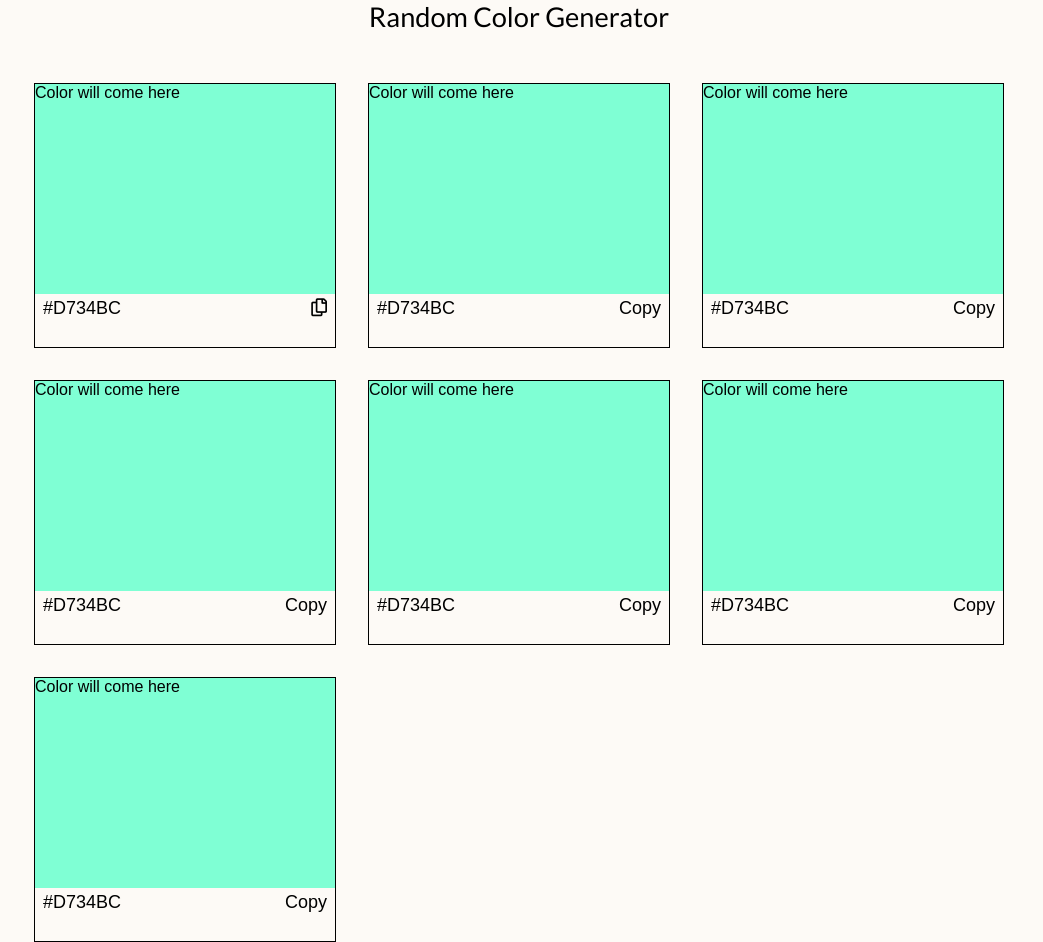
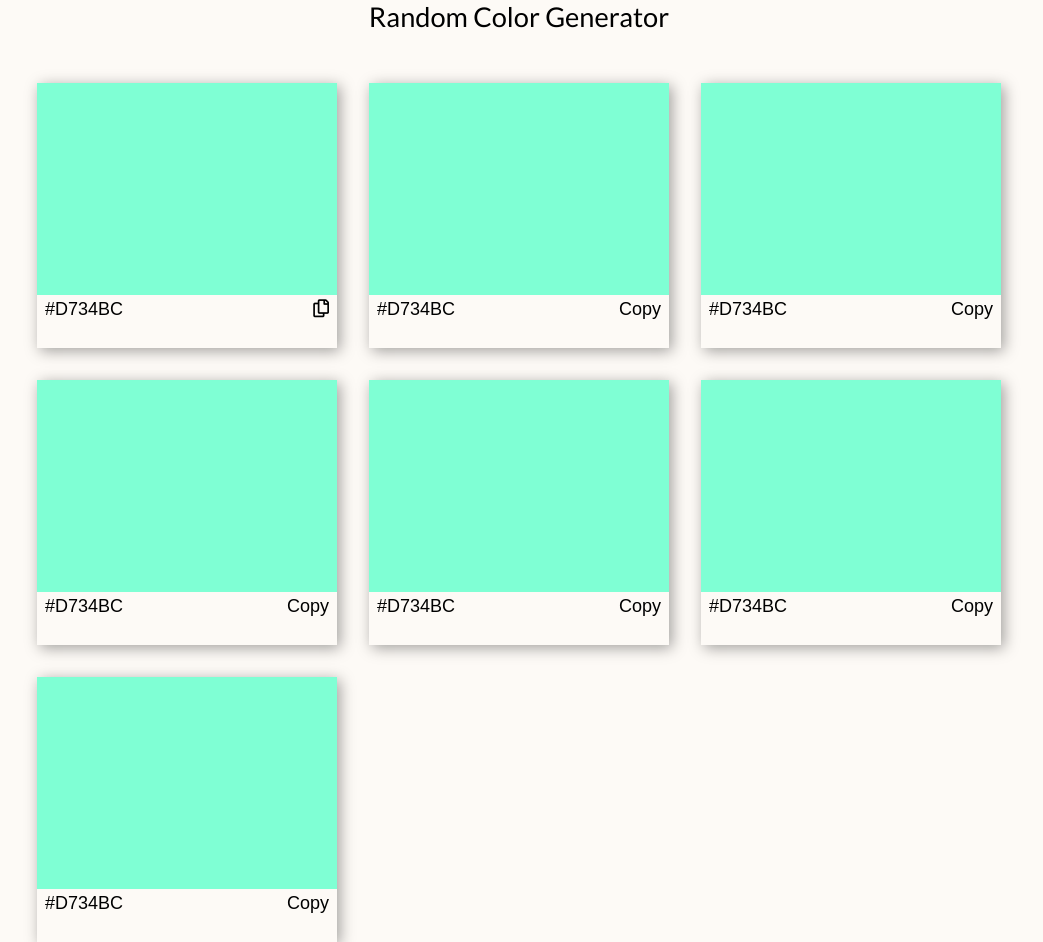
Before and after one commit to PushpakB3096/color-generator, a plain HTML site: page index.html in a window 1280 px wide. Shown: the whole page, without its empty margins (121-1164 px from the left). Drawn offline with Linux system fonts and the light colour scheme; a web font is replaced by a local one.

Commit message:
Add box shadow

```diff
--- a/index.html
+++ b/index.html
@@ -21,49 +21,49 @@
 
       <div class="cards">
         <div class="card">
-          <div class="card_color">Color will come here</div>
+          <div class="card_color"></div>
           <div class="card_content">
             <span class="color_code">#d734bc</span>
             <span class="color_copy"><i class="far fa-copy"></i></span>
           </div>
         </div>
         <div class="card">
-          <div class="card_color">Color will come here</div>
+          <div class="card_color"></div>
           <div class="card_content">
             <span class="color_code">#d734bc</span>
             <span class="color_copy">Copy</span>
           </div>
         </div>
         <div class="card">
-          <div class="card_color">Color will come here</div>
+          <div class="card_color"></div>
           <div class="card_content">
             <span class="color_code">#d734bc</span>
             <span class="color_copy">Copy</span>
           </div>
         </div>
         <div class="card">
-          <div class="card_color">Color will come here</div>
+          <div class="card_color"></div>
           <div class="card_content">
             <span class="color_code">#d734bc</span>
             <span class="color_copy">Copy</span>
           </div>
         </div>
         <div class="card">
-          <div class="card_color">Color will come here</div>
+          <div class="card_color"></div>
           <div class="card_content">
             <span class="color_code">#d734bc</span>
             <span class="color_copy">Copy</span>
           </div>
         </div>
         <div class="card">
-          <div class="card_color">Color will come here</div>
+          <div class="card_color"></div>
           <div class="card_content">
             <span class="color_code">#d734bc</span>
             <span class="color_copy">Copy</span>
           </div>
         </div>
         <div class="card">
-          <div class="card_color">Color will come here</div>
+          <div class="card_color"></div>
           <div class="card_content">
             <span class="color_code">#d734bc</span>
             <span class="color_copy">Copy</span>
--- a/style.css
+++ b/style.css
@@ -22,7 +22,6 @@ header {
 
 .cards {
   font-family: "Kite One", sans-serif;
-  /* border: 1px solid green; */
   margin-top: 50px;
   display: grid;
   grid-template-columns: repeat(3, 1fr);
@@ -31,12 +30,13 @@ header {
 }
 
 .card {
-  border: 1px solid black;
   width: 300px;
+  box-shadow: 3px 3px 14px 0px rgba(0, 0, 0, 0.37);
+  -webkit-box-shadow: 3px 3px 14px 0px rgba(0, 0, 0, 0.37);
+  -moz-box-shadow: 3px 3px 14px 0px rgba(0, 0, 0, 0.37);
 }
 
 .card_color {
-  /* border: 1px solid red; */
   background-color: aquamarine;
   height: 80%;
 }
```
